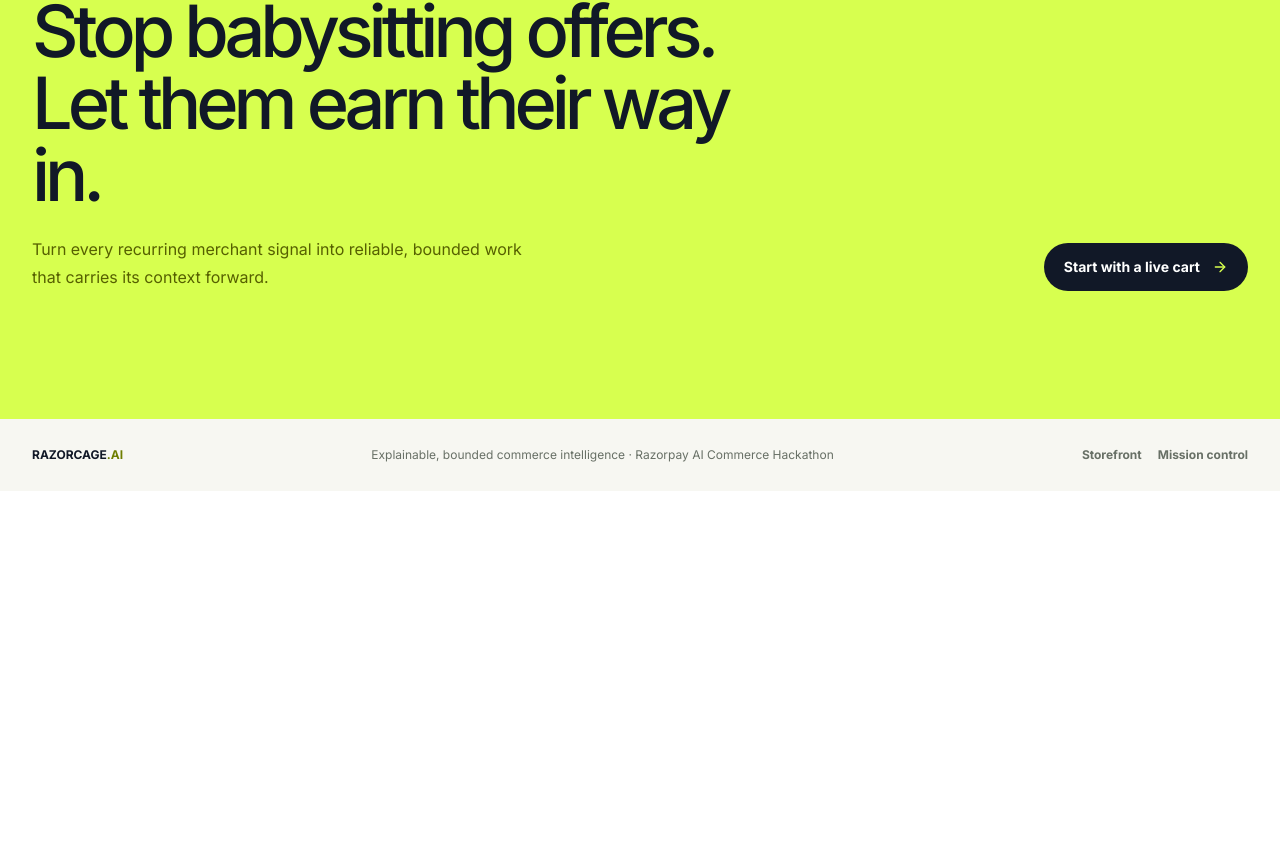
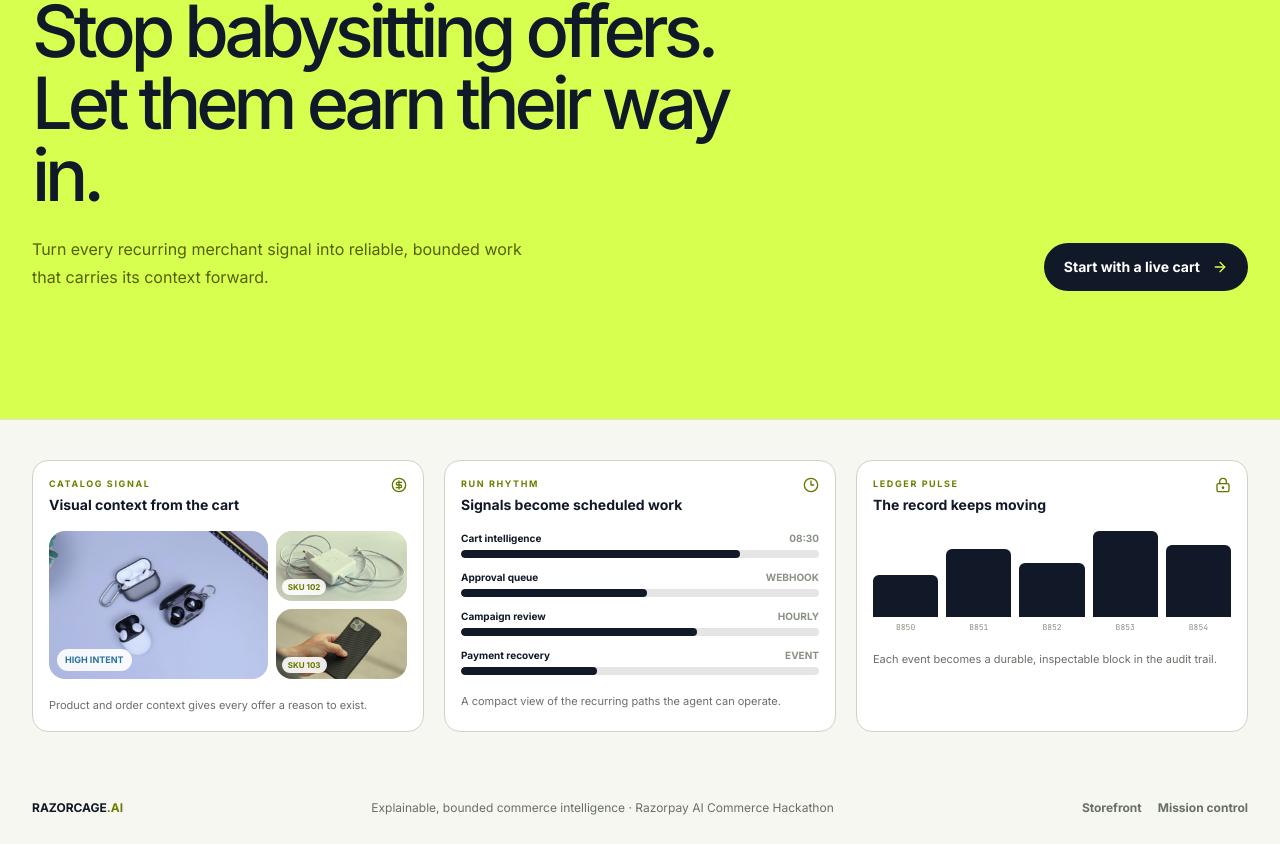
Before and after one commit to kunalmamgai/Razorpay-Buildathon, a React (Vite) app in the folder frontend/: page / in a window 1280 px wide. Shown: the part 3989-4833 px from the top of the page. Before the commit the page ends 4480 px from the top, so only its background shows below. Built offline with nearby package versions, Linux system fonts and the light colour scheme; no server answers.

Commit message:
feat: add visual context across commerce surfaces

```diff
--- /dev/null
+++ b/frontend/src/components/OperationsVisual.jsx
@@ -0,0 +1,37 @@
+import { ArrowRight, Check, CircleDollarSign, Clock3, FileCheck2, LockKeyhole, Sparkles } from 'lucide-react'
+
+const productImages = ['/products/SKU_101.jpg', '/products/SKU_102.jpg', '/products/SKU_103.jpg']
+
+function ProductMosaic() {
+  return (
+    <div className="grid grid-cols-[1.25fr_.75fr] gap-2">
+      <div className="relative row-span-2 min-h-36 overflow-hidden rounded-2xl bg-[#e5f4ff]"><img src={productImages[0]} alt="Featured merchant product" className="h-full w-full object-cover mix-blend-multiply" /><span className="absolute bottom-2 left-2 rounded-full bg-white/90 px-2 py-1 text-[9px] font-black text-[#28729c]">HIGH INTENT</span></div>
+      {productImages.slice(1).map((image, index) => <div key={image} className="relative h-[70px] overflow-hidden rounded-2xl bg-[#eff7d0]"><img src={image} alt="Merchant catalog product" className="h-full w-full object-cover mix-blend-multiply" /><span className="absolute bottom-1.5 left-1.5 rounded-full bg-white/90 px-1.5 py-0.5 text-[8px] font-black text-[#667500]">SKU 10{index + 2}</span></div>)}
+    </div>
+  )
+}
+
+function ScheduleVisual() {
+  const rows = [['Cart intelligence', 78, '08:30'], ['Approval queue', 52, 'WEBHOOK'], ['Campaign review', 66, 'HOURLY'], ['Payment recovery', 38, 'EVENT']]
+  return <div className="space-y-3">{rows.map(([label, width, trigger]) => <div key={label}><div className="mb-1 flex items-center justify-between text-[10px] font-bold"><span>{label}</span><span className="text-[#8a9286]">{trigger}</span></div><div className="h-2 overflow-hidden rounded-full bg-black/10"><div className="h-full rounded-full bg-[#111827]" style={{ width: `${width}%` }} /></div></div>)}</div>
+}
+
+function ApprovalVisual() {
+  return <div className="flex items-center justify-between gap-1"><div className="flex flex-col items-center gap-2"><span className="grid h-9 w-9 place-items-center rounded-xl bg-[#e5f4ff] text-[#28729c]"><Sparkles className="h-4 w-4" /></span><span className="text-[9px] font-black">BRAIN</span></div><ArrowRight className="h-4 w-4 text-[#a0a79d]" /><div className="flex flex-col items-center gap-2"><span className="grid h-9 w-9 place-items-center rounded-xl bg-[#fff1d8] text-[#9a6400]"><LockKeyhole className="h-4 w-4" /></span><span className="text-[9px] font-black">CAGE</span></div><ArrowRight className="h-4 w-4 text-[#a0a79d]" /><div className="flex flex-col items-center gap-2"><span className="grid h-9 w-9 place-items-center rounded-xl bg-[#eff7d0] text-[#3d7a32]"><Check className="h-4 w-4" /></span><span className="text-[9px] font-black">GATE</span></div></div>
+}
+
+function LedgerVisual() {
+  return <div className="grid grid-cols-5 items-end gap-2">{[42, 68, 54, 86, 72].map((height, index) => <div key={index} className="space-y-1"><div className="rounded-t-md bg-[#111827]" style={{ height: `${height}px` }} /><span className="block text-center text-[8px] font-mono text-[#8a9286]">{`B${850 + index}`}</span></div>)}</div>
+}
+
+export default function OperationsVisual({ variant = 'products', dark = false, className = '' }) {
+  const content = {
+    products: { label: 'CATALOG SIGNAL', title: 'Visual context from the cart', body: 'Product and order context gives every offer a reason to exist.', visual: <ProductMosaic />, icon: CircleDollarSign },
+    schedule: { label: 'RUN RHYTHM', title: 'Signals become scheduled work', body: 'A compact view of the recurring paths the agent can operate.', visual: <ScheduleVisual />, icon: Clock3 },
+    approvals: { label: 'HUMAN GATE', title: 'Every risky action stops here', body: 'The approval path keeps high-value decisions visible and deliberate.', visual: <ApprovalVisual />, icon: FileCheck2 },
+    ledger: { label: 'LEDGER PULSE', title: 'The record keeps moving', body: 'Each event becomes a durable, inspectable block in the audit trail.', visual: <LedgerVisual />, icon: LockKeyhole },
+  }[variant]
+  const Icon = content.icon
+
+  return <article className={`overflow-hidden rounded-2xl border p-4 ${dark ? 'border-white/10 bg-white/[.05] text-white' : 'border-[#cfd3c6] bg-white text-[#111827]'} ${className}`}><div className="mb-4 flex items-start justify-between gap-3"><div><p className={`text-[9px] font-black uppercase tracking-[.18em] ${dark ? 'text-[#d7ff4f]' : 'text-[#6f7e00]'}`}>{content.label}</p><h3 className="mt-1 text-sm font-black">{content.title}</h3></div><Icon className={`h-4 w-4 ${dark ? 'text-[#d7ff4f]' : 'text-[#667500]'}`} /></div><div className="mb-4">{content.visual}</div><p className={`text-[11px] leading-5 ${dark ? 'text-white/50' : 'text-[#687066]'}`}>{content.body}</p></article>
+}
--- a/frontend/src/pages/Approvals.jsx
+++ b/frontend/src/pages/Approvals.jsx
@@ -3,6 +3,7 @@ import { ShieldCheck, AlertTriangle, CheckCircle2 } from 'lucide-react'
 import Navbar from '../components/Navbar'
 import ApprovalPanel from '../components/ApprovalPanel'
 import { fetchApprovals } from '../api'
+import OperationsVisual from '../components/OperationsVisual'
 
 export default function Approvals() {
   const [pendingCount, setPendingCount] = useState(0)
@@ -41,6 +42,7 @@ export default function Approvals() {
         </div>
 
         {/* Approvals Panel Feed */}
+        <div className="mb-6 grid gap-5 md:grid-cols-2"><OperationsVisual variant="approvals" /><OperationsVisual variant="ledger" /></div>
         <ApprovalPanel />
 
       </main>
--- a/frontend/src/pages/AuditLogs.jsx
+++ b/frontend/src/pages/AuditLogs.jsx
@@ -5,6 +5,7 @@ import {
 } from 'lucide-react'
 import Navbar from '../components/Navbar'
 import { fetchLedger } from '../api'
+import OperationsVisual from '../components/OperationsVisual'
 
 export default function AuditLogs() {
   const [searchQuery, setSearchQuery] = useState('')
@@ -213,6 +214,7 @@ export default function AuditLogs() {
         </div>
 
         {/* Main Two-Column Forensic Layout */}
+        <div className="mb-6 grid gap-5 md:grid-cols-2"><OperationsVisual variant="ledger" /><OperationsVisual variant="approvals" /></div>
         <div className="grid grid-cols-1 lg:grid-cols-12 gap-6">
 
           {/* Left Column: System Forensic View */}
--- a/frontend/src/pages/Campaigns.jsx
+++ b/frontend/src/pages/Campaigns.jsx
@@ -8,6 +8,7 @@ import CampaignCard from '../components/CampaignCard'
 import AgentActivityStrip from '../components/AgentActivityStrip'
 import DemoTour from '../components/DemoTour'
 import CreateCampaignModal from '../components/CreateCampaignModal'
+import OperationsVisual from '../components/OperationsVisual'
 import { fetchCampaigns, reviewCampaign, approveCampaign, rejectCampaign } from '../api'
 
 // Brain → Cage → Gate → Ledger — the pipeline every campaign proposal passes through
@@ -187,6 +188,8 @@ export default function Campaigns() {
           })}
         </div>
 
+        <div className="mb-6 grid gap-5 md:grid-cols-2"><OperationsVisual variant="schedule" /><OperationsVisual variant="approvals" /></div>
+
         {/* Search + status filters */}
         <div className="flex flex-col sm:flex-row sm:items-center justify-between gap-3 mb-6">
           <div className="relative">
--- a/frontend/src/pages/Dashboard.jsx
+++ b/frontend/src/pages/Dashboard.jsx
@@ -5,6 +5,7 @@ import {
 } from 'lucide-react'
 import { fetchLedger, fetchLedgerStats, fetchCampaigns, reviewCampaign, approveCampaign, rejectCampaign, simulatePaymentFailure } from '../api'
 import StatStrip from '../components/StatStrip'
+import OperationsVisual from '../components/OperationsVisual'
 import FilterBar from '../components/FilterBar'
 import FourStateCard from '../components/FourStateCard'
 import FailureRecoveryView from '../components/FailureRecoveryView'
@@ -244,6 +245,7 @@ export default function Dashboard() {
 
         {/* Top Volume Stats & Pipeline Reference Cards */}
         <StatStrip stats={stats} />
+        {activeTab === 'overview' && <div className="mb-6 grid gap-5 md:grid-cols-2"><OperationsVisual variant="schedule" /><OperationsVisual variant="ledger" /></div>}
         {loadError && (
           <div className="mb-4 rounded-xl border border-amber-500/30 bg-amber-950/30 px-4 py-3 text-sm text-amber-200">
             {loadError}
--- a/frontend/src/pages/Onboarding.jsx
+++ b/frontend/src/pages/Onboarding.jsx
@@ -1,6 +1,7 @@
 import { useState } from 'react'
 import { Link, useNavigate } from 'react-router-dom'
 import { ArrowRight, BarChart3, Check, ChevronRight, Clock3, FileCheck2, Menu, Play, ShieldCheck, Sparkles, X } from 'lucide-react'
+import OperationsVisual from '../components/OperationsVisual'
 
 const runtimeSteps = [
   ['Signal', 'Cart or order event', 'webhook · schedule', 'bg-[#e5f4ff]'],
@@ -60,6 +61,7 @@ export default function Onboarding() {
         <section id="insights" className="border-b border-[#dfe1d7] px-5 py-24 lg:px-8 lg:py-32"><div className="mx-auto max-w-7xl"><div className="flex flex-col justify-between gap-5 md:flex-row md:items-end"><div><p className="mb-3 text-[10px] font-black uppercase tracking-[.2em] text-[#6f7e00]">Track agent insights</p><h2 className="text-4xl font-medium leading-none tracking-[-.06em] sm:text-6xl">See every decision in real time.</h2></div><p className="max-w-sm text-sm leading-6 text-[#687066]">Your operational routes turn autonomous commerce into an inspectable system.</p></div><div className="mt-16 grid gap-5 md:grid-cols-3">{[['Storefront', 'Turn a cart into an explainable offer.', '/store', BarChart3], ['Campaigns', 'Schedule promotions with policy bounds.', '/campaigns', Clock3], ['Audit Logs', 'Verify every event and payment outcome.', '/audit', FileCheck2]].map(([title, text, path, Icon]) => <Link key={title} to={path} className="group rounded-2xl border border-[#cfd3c6] bg-white p-6 shadow-[0_16px_50px_rgba(32,42,32,.05)]"><div className="flex items-center justify-between"><span className="flex h-10 w-10 items-center justify-center rounded-xl bg-[#eff7d0] text-[#667500]"><Icon className="h-5 w-5" /></span><ArrowRight className="h-4 w-4" /></div><h3 className="mt-10 text-2xl font-black">{title}</h3><p className="mt-2 text-sm leading-6 text-[#687066]">{text}</p></Link>)}</div></div></section>
 
         <section className="relative overflow-hidden bg-[#d7ff4f] px-5 py-24 lg:px-8 lg:py-32"><div className="relative mx-auto flex max-w-7xl flex-col items-start justify-between gap-8 md:flex-row md:items-end"><div><p className="mb-3 text-[10px] font-black uppercase tracking-[.2em] text-[#566000]">Ready when you are</p><h2 className="max-w-3xl text-5xl font-medium leading-[.9] tracking-[-.07em] sm:text-7xl">Stop babysitting offers. Let them earn their way in.</h2><p className="mt-6 max-w-lg text-base leading-7 text-[#566000]">Turn every recurring merchant signal into reliable, bounded work that carries its context forward.</p></div><button onClick={launchDemo} className="flex shrink-0 items-center gap-3 rounded-full bg-[#111827] px-5 py-3.5 text-sm font-bold text-white">Start with a live cart <ArrowRight className="h-4 w-4 text-[#d7ff4f]" /></button></div></section>
+        <section className="border-t border-[#dfe1d7] bg-[#f7f7f2] px-5 py-10 lg:px-8"><div className="mx-auto grid max-w-7xl gap-5 md:grid-cols-3"><OperationsVisual variant="products" /><OperationsVisual variant="schedule" /><OperationsVisual variant="ledger" /></div></section>
       </main>
       <footer className="bg-[#f7f7f2] px-5 py-7 lg:px-8"><div className="mx-auto flex max-w-7xl flex-col gap-4 text-xs text-[#687066] sm:flex-row sm:items-center sm:justify-between"><span className="font-black text-[#111827]">RAZORCAGE<span className="text-[#6f7e00]">.AI</span></span><span>Explainable, bounded commerce intelligence · Razorpay AI Commerce Hackathon</span><div className="flex gap-4 font-bold"><Link to="/store">Storefront</Link><Link to="/dashboard">Mission control</Link></div></div></footer>
     </div>
--- a/frontend/src/pages/Storefront.jsx
+++ b/frontend/src/pages/Storefront.jsx
@@ -10,6 +10,7 @@ import { formatCurrency } from '../lib/colors'
 import AISuggestion from '../components/AISuggestion'
 import Navbar from '../components/Navbar'
 import LiveDealsStrip from '../components/LiveDealsStrip'
+import OperationsVisual from '../components/OperationsVisual'
 
 function isLiveCampaign(c) {
   if (!c || c.status !== 'active') return false
@@ -319,6 +320,7 @@ export default function Storefront() {
 
           {/* LEFT AREA: Category Chips & Products Grid (8 columns on lg) */}
           <div className="lg:col-span-8 space-y-6">
+            <OperationsVisual variant="products" />
 
             {/* Live AI Deals strip — active campaigns surfaced on the storefront */}
             <LiveDealsStrip campaigns={campaigns} products={products} />
```
